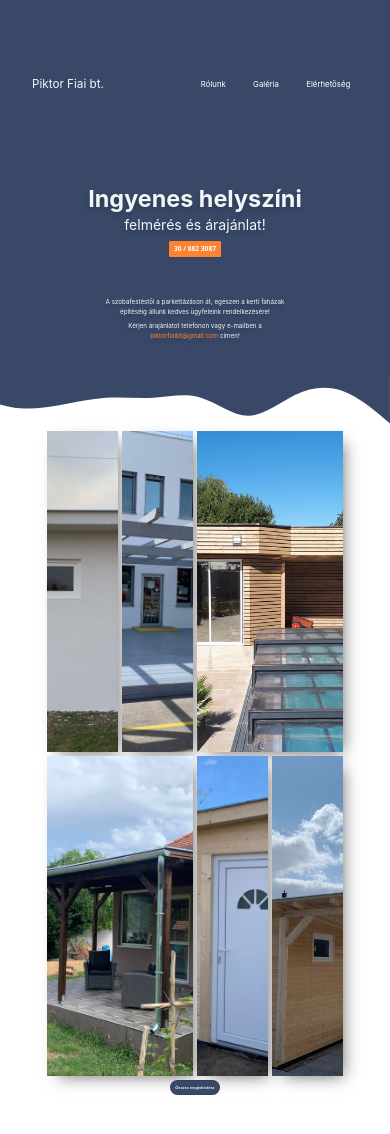
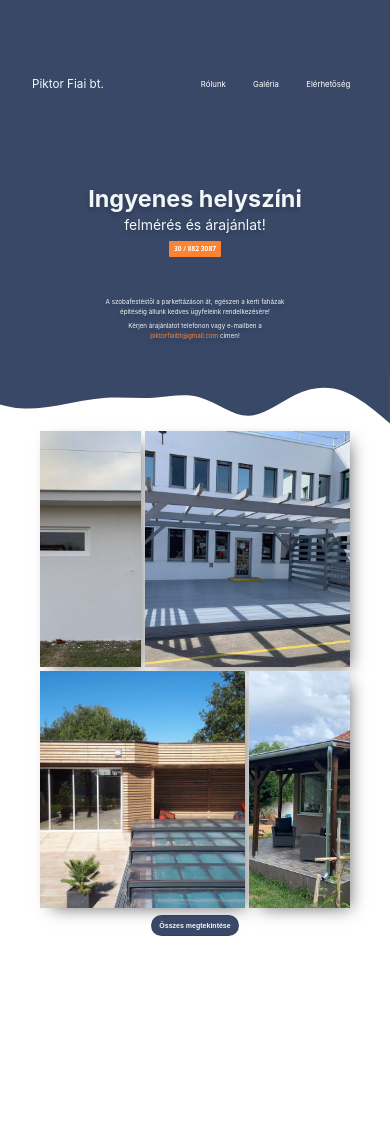
Before and after one commit to megaseves/piktorfiai-vue, a Vue app: page / in a window 390 px wide. Shown: the top 1134 px of the page. After the commit the page ends 1014 px from the top, so only its background shows below. Built offline with nearby package versions, Linux system fonts and the light colour scheme.

Commit message:
Fix: tablet view design fix sizes on gallery

```diff
--- a/src/components/Gallery.vue
+++ b/src/components/Gallery.vue
@@ -14,17 +14,28 @@
       <div class="gallery-container">
 
 
-          <div v-for="(image, index) in imageUrls.slice(0, sliceIndex)" :key="index" v-bind:class="index === 2 || index === 3 || index === 12 || index === 13 ? 'image-card twoSpace' : 'image-card'" @click="showBigPicture(index)">
+          <div v-if="!isSmallScreen" v-for="(image, index) in imageUrls.slice(0, sliceIndex)" :key="index" v-bind:class="index === 2 || index === 3 || index === 12 || index === 13 ? 'image-card twoSpace' : 'image-card'" @click="showBigPicture(index)">
               <div class="image-detail">
                   <h4>Megtekintés</h4>
               </div>
               <img :src="image" :alt="'image' + (index+1)">
           </div>
 
+          <div v-if="isSmallScreen" v-for="(image, index) in imageUrls.slice(0, smallScreenSliceIndex)" :key="index" v-bind:class="index === 1 || index === 2 ? 'image-card twoSpace' : 'image-card'" @click="showBigPicture(index)">
+              <div class="image-detail">
+                  <h4>Megtekintés</h4>
+              </div>
+              <img :src="image" :alt="'image' + (index+1)">
+          </div>
+
+
+
+
       </div>
       <button class="show-all-list" @click="showAllImage">Összes megtekintése</button>
       <button class="show-all-list close-btn hidden" @click="closeAllImage"><font-awesome-icon :icon="['fas', 'chevron-up']" /></button>
   </div>
+
 </template>
 
 <script>
@@ -34,7 +45,9 @@ export default {
     data() {
       return {
           imageUrls: ['/gallery/image1.jpg', '/gallery/image2.jpg', '/gallery/image3.jpg', '/gallery/image4.jpg', '/gallery/image5.jpg', '/gallery/image8.jpg', '/gallery/image9.jpg', '/gallery/image10.jpg', '/gallery/image11.jpg', '/gallery/image12.jpg', '/gallery/image13.jpg', '/gallery/image14.jpg', '/gallery/image15.jpg', '/gallery/image16.jpg', '/gallery/image17.jpg', '/gallery/image18.jpg', '/gallery/image19.jpg', '/gallery/image20.jpg', '/gallery/image21.jpg', '/gallery/image22.jpg'],
-          sliceIndex: 6
+          sliceIndex: 6,
+          smallScreenSliceIndex: 4,
+          isSmallScreen: false
       }
     },
     setup() {
@@ -45,6 +58,13 @@ export default {
         }
     },
     name: "Gallery",
+    created() {
+        window.addEventListener('resize', this.handleResize)
+        this.handleResize()
+    },
+    destroyed() {
+        window.removeEventListener('resize', this.handleResize)
+    },
     methods: {
         showBigPicture(index) {
 
@@ -105,6 +125,7 @@ export default {
             showAllButton.classList.add('hidden');
             closeButton.classList.remove('hidden');
             this.sliceIndex = this.imageUrls.length-1 + 1;
+            this.smallScreenSliceIndex = this.imageUrls.length-1;
 
         },
         closeAllImage() {
@@ -113,7 +134,11 @@ export default {
             showAllButton.classList.remove('hidden');
             closeButton.classList.add('hidden');
             this.sliceIndex = 6;
+            this.smallScreenSliceIndex = 4;
         },
+        handleResize() {
+            this.isSmallScreen = window.innerWidth < 1300
+        }
 
     }
 }
@@ -138,7 +163,7 @@ export default {
 }
 .image-card {
     width: 20vw;
-    height: 38vh;
+    max-height: 38vh;
     background-color: white;
     //border: 1px solid pink;
     box-shadow: 6px 6px 16px -6px rgba(0,0,0,0.59);
@@ -305,4 +330,51 @@ export default {
     display: none;
 }
 
+/*TABLET VIEW*/
+@media screen and (max-width: 1300px) {
+    .gallery-container {
+        width: 86vw;
+    //border: 1px solid red;
+        display: flex;
+        gap: 1vw;
+        justify-content: center;
+        flex-wrap: wrap;
+    }
+    .image-card {
+
+        max-height: 40vh;
+        flex-basis: 30%;
+    }
+
+    .image-card img {
+        width: 100%;
+        height: 42vh;
+    }
+    .twoSpace {
+        flex-basis: 61%;
+    }
+    .show-all-list {
+        margin-top: 2vw;
+        font-size: 1.8vw;
+        padding: 1.5vw 2vw;
+    }
+}
+/*TABLET VIEW*/
+@media screen and (max-width: 930px) {
+    .image-card {
+
+        max-height: 28vh;
+        flex-basis: 30%;
+    }
+
+    .image-card img {
+        width: 100%;
+        height: 30vh;
+    }
+    .twoSpace {
+        flex-basis: 61%;
+    }
+
+}
+
 </style>
--- a/src/components/Navbar.vue
+++ b/src/components/Navbar.vue
@@ -64,6 +64,9 @@ export default {
         border-radius: 0.5vw;
         font-size: 2vw;
     }
+    .menu-btn:hover {
+        color: var(--bgColor);
+    }
 }
 
 </style>
```
